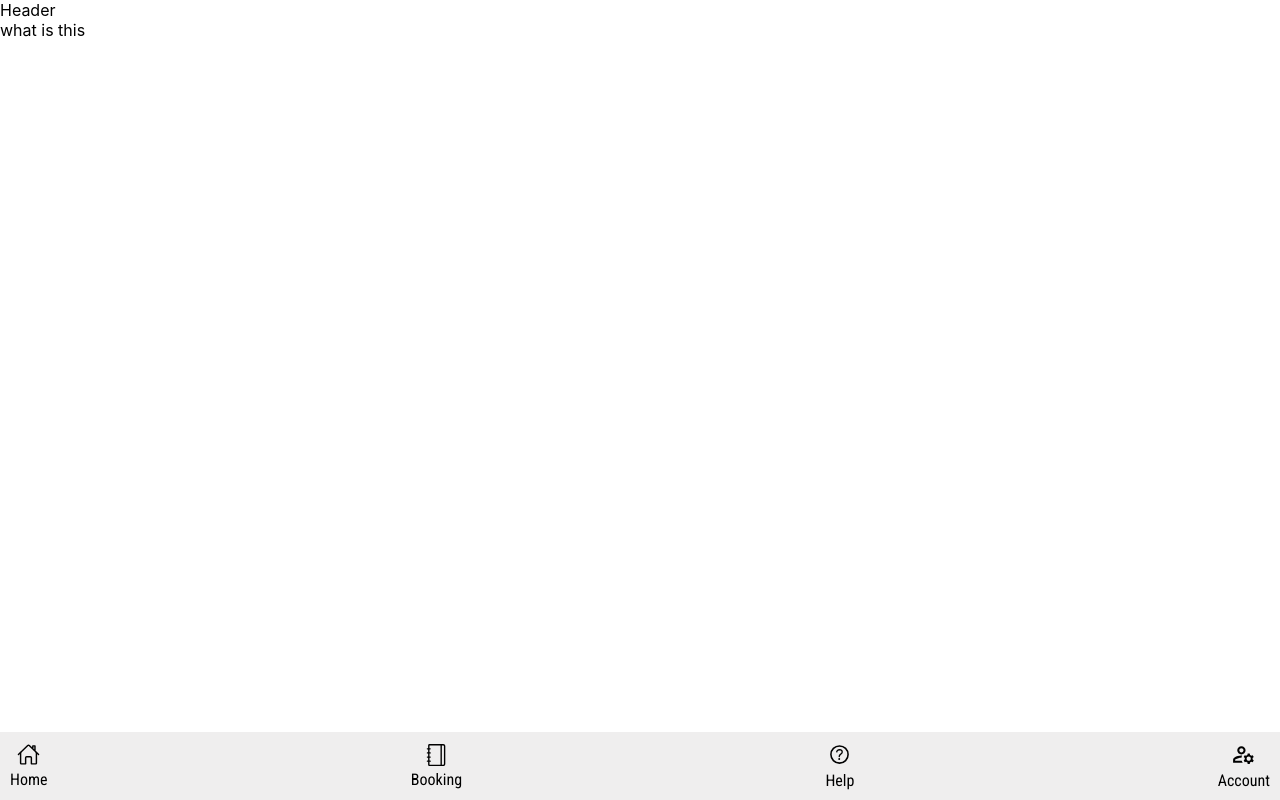
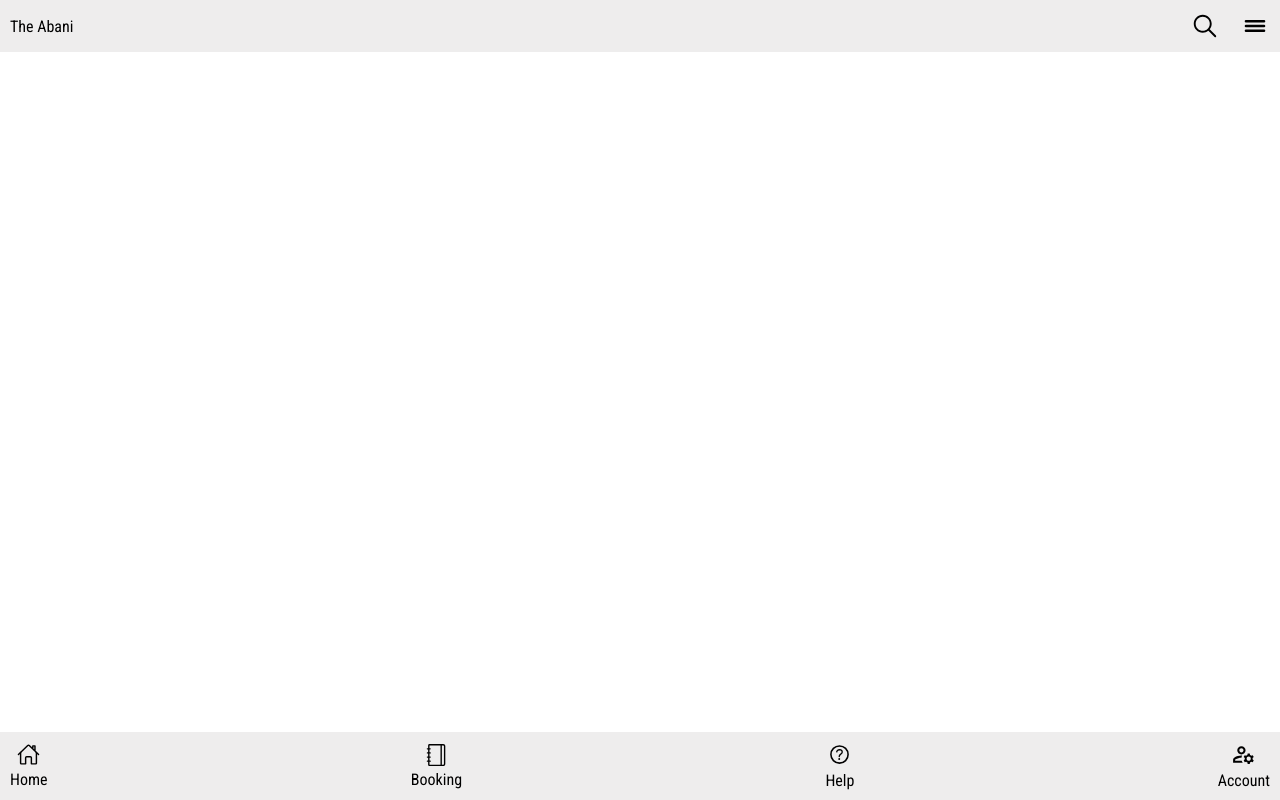
Before and after one commit to thesajalghosh/abaniclient, a React (Create React App) app: page / in a window 1280 px wide. Built offline with nearby package versions, Linux system fonts and the light colour scheme.

Commit message:
making changes in header

```diff
--- a/src/components/Header/Header.css
+++ b/src/components/Header/Header.css
@@ -0,0 +1,23 @@
+.mobile__device__header {
+  width: 100%;
+  position: fixed;
+  top: 0;
+  left: 0;
+  z-index: 9999999;
+}
+.mobile__device__header__container {
+  display: flex;
+  flex-direction: row;
+  justify-content: space-between;
+  background-color: var(--bar__color);
+  font-family: "Roboto Condensed", sans-serif;
+  height: 6.5vh;
+  align-items: center;
+  padding: 0px 10px;
+}
+
+.header__right__part {
+  display: flex;
+  gap: 20px;
+  align-items: center;
+}
--- a/src/components/Header/Header.js
+++ b/src/components/Header/Header.js
@@ -1,7 +1,22 @@
 import React from "react";
+import "./Header.css";
+import { IoReorderThree } from "react-icons/io5";
+import { IoIosSearch } from "react-icons/io";
 
 const Header = () => {
-  return <div>Header</div>;
+  return (
+    <div>
+      <div className="mobile__device__header">
+        <div className="mobile__device__header__container">
+          <div className="header__left__part">The Abani</div>
+          <div className="header__right__part">
+            <IoIosSearch size={30} />
+            <IoReorderThree size={30} />
+          </div>
+        </div>
+      </div>
+    </div>
+  );
 };
 
 export default Header;
--- a/src/index.css
+++ b/src/index.css
@@ -17,5 +17,5 @@ code {
   --primary-color: #3498db;
   --secondary-color: #2ecc71;
   --font-size: 16px;
-  --bar__color: rgb(212 209 209 / 37%);
+  --bar__color: rgb(238 237 237);
 }
```
